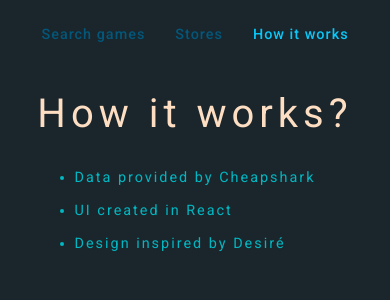
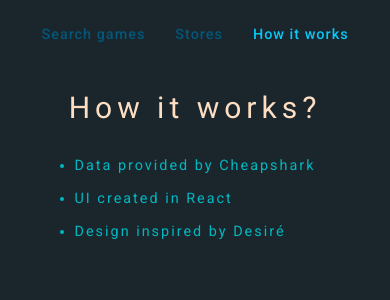
Before and after one commit to Jztemperor/game-deals, a React (Create React App) app: page /how-it-works in a window 390 px wide. Shown: the top 300 px of the page. Built offline with nearby package versions, Linux system fonts and the light colour scheme.

Commit message:
Few design updates

```diff
--- a/src/components/DealsList.module.css
+++ b/src/components/DealsList.module.css
@@ -17,6 +17,7 @@
     .container{
      padding-left: 3rem;
      padding-right: 3rem;
+     padding-top: 3rem;
     }
  }
 
@@ -25,6 +26,7 @@
     .container{
      padding-left: 2rem;
      padding-right: 2rem;
+     padding-top: 2rem;
     }
  }
 
--- a/src/components/HowItWorks.module.css
+++ b/src/components/HowItWorks.module.css
@@ -5,7 +5,7 @@
     margin-top: 2rem;
 }
 
-.container > h2 {
+.container > h1 {
     font-size: 40px;
     font-weight: 300;
     color: #FDDEC3;
@@ -21,3 +21,9 @@ ul > li {
     margin-bottom: 1rem;
     letter-spacing: 2px;
 }
+
+@media screen  and (max-width: 600px){
+    .container > h1 {
+        font-size: 30px;
+    }
+}
--- a/src/components/HowItWorks.tsx
+++ b/src/components/HowItWorks.tsx
@@ -4,7 +4,7 @@ import styles from './HowItWorks.module.css';
 const HowItWorks = () => {
   return (
     <div className={styles.container}>
-      <h2 className={styles.title}>How it works?</h2>
+      <h1 className={styles.title}>How it works?</h1>
       <ul>
         <li>Data provided by Cheapshark</li>
         <li>UI created in React</li>
--- a/src/components/Store.module.css
+++ b/src/components/Store.module.css
@@ -3,7 +3,6 @@
     margin: 15px;
     height: 15rem;
 
-    position: relative;
     display: flex;
     justify-content: center;
     align-items: center;
@@ -11,3 +10,7 @@
     background-color: #3b2e5a;
 
 }
+
+.container > img {
+    width: 60%;
+}
--- a/src/components/Stores.module.css
+++ b/src/components/Stores.module.css
@@ -1,9 +1,12 @@
 .container{
-    padding-top: 5rem;
+    padding-top: 2rem;
     padding-left: 10rem;
     padding-right: 10rem;
     display: grid;
     grid-template-columns: repeat(3, 1fr);
+
+
+
 }
 
 @media screen and (max-width: 1200px) {
```
